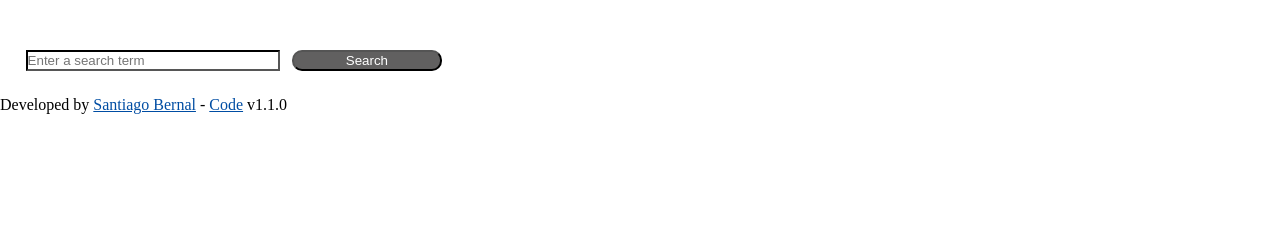
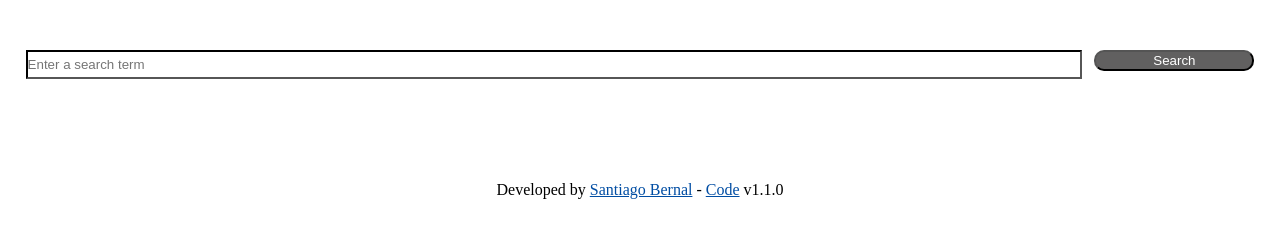
Before and after one commit to santiaguf/torre-mentors, a website: page src/index.html in a window 1280 px wide. Shown: the part 159-396 px from the top of the page. Drawn offline with Linux system fonts and the light colour scheme.

Commit message:
fix:design footer and buttom

```diff
--- a/src/css/style.css
+++ b/src/css/style.css
@@ -85,7 +85,7 @@ img{
   border-radius: 10%;
 }
 button{
-  width: 150px;
+  width: 160px;
   border-radius: 10px;
   padding: 0.5%;
   margin-top: .5%;
@@ -104,7 +104,8 @@ button{
 }
 input{
   margin-right: 1%;
-  width: 250px;
+  width: 2300px;
+  height: 25px;
   border-color: #020202;
 }
 
@@ -116,3 +117,13 @@ span{
   margin-bottom: 1%;
   font-size: 1.1em;
 }
+footer{
+  margin: 2%;
+  text-align: center;
+}
+
+#prefooter{
+  display: flex;
+  justify-content: space-around;
+  padding: 2%;
+}
--- a/src/index.html
+++ b/src/index.html
@@ -71,7 +71,7 @@
       </div>
 
       <div id="mentors" class="row"></div>
-
+      <div id="prefooter">
       <div id="load-more">
         <button
           type="button"
@@ -87,6 +87,7 @@
           Clear
         </button>
       </div>
+    </div>
 
       <footer>
         <p>
```
